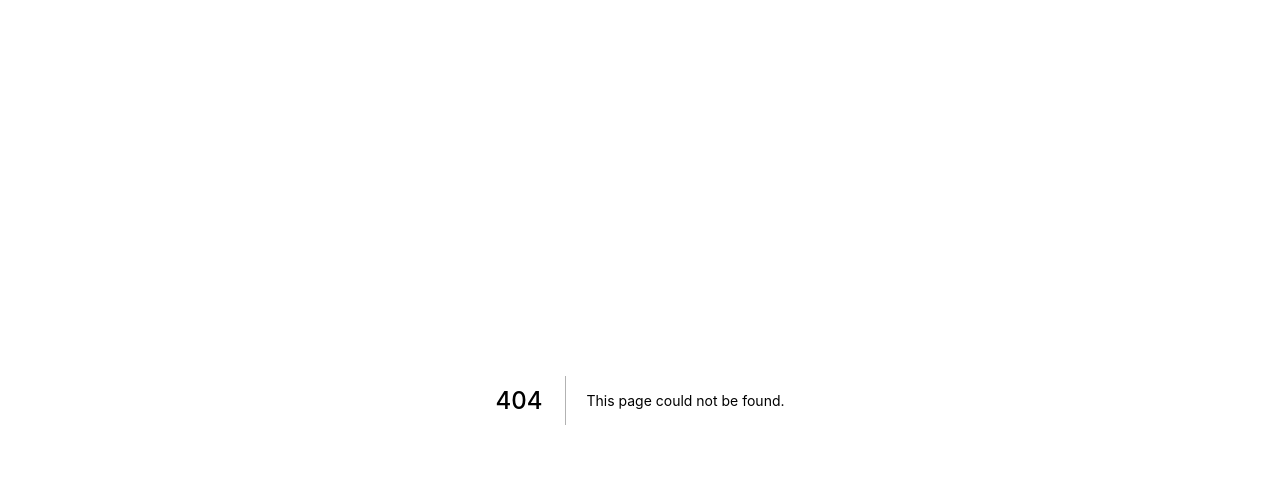
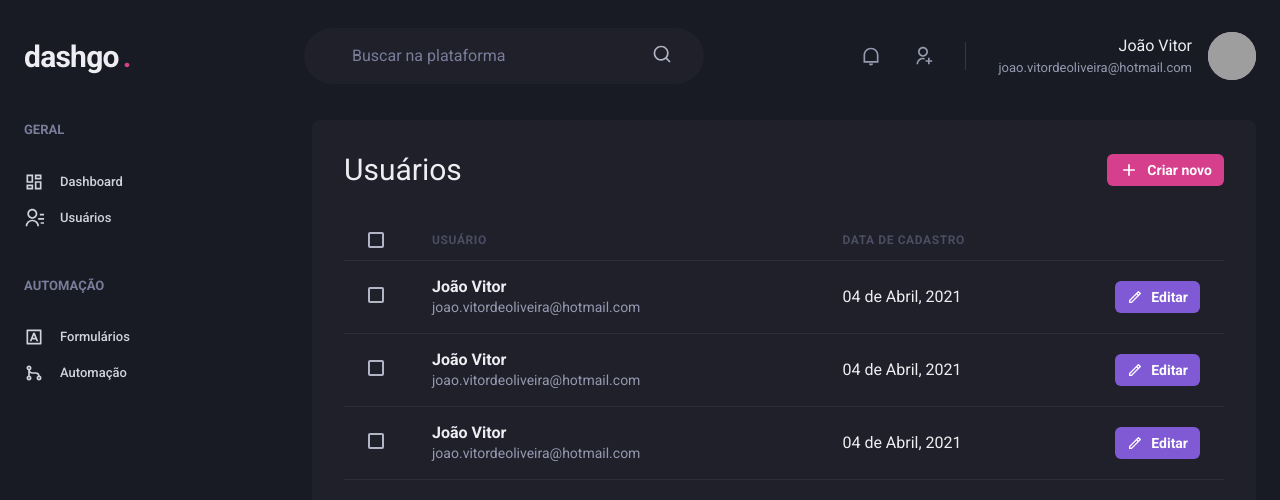
Before and after one commit to joaovitorJS/dashgo, a Next.js app: page /users in a window 1280 px wide. Before the commit this address had no page. Shown: the top 500 px of the page. Built offline with nearby package versions, Linux system fonts and the light colour scheme; grey boxes are pictures that could not be loaded.

Commit message:
Add: Page UserList

```diff
--- /dev/null
+++ b/src/pages/users/index.tsx
@@ -0,0 +1,158 @@
+import {
+  Box,
+  Text,
+  Flex,
+  Heading,
+  Button,
+  Icon,
+  Table,
+  Thead,
+  Tr,
+  Th,
+  Checkbox,
+  Tbody,
+  Td,
+} from '@chakra-ui/react';
+
+import { RiAddLine, RiPencilLine } from 'react-icons/ri';
+import { Header } from '../../components/Header';
+import { Sidebar } from '../../components/Sidebar';
+
+export default function UserList() {
+  return (
+    <Box>
+      <Header />
+
+      <Flex
+        w="100%"
+        my="6"
+        maxWidth={1480}
+        mx="auto"
+        px="6"
+      >
+        <Sidebar />
+
+        <Box
+          flex="1"
+          borderRadius={8}
+          bg="gray.800"
+          p="8"
+        >
+          <Flex mb="8" justify="space-between" align="center">
+            <Heading size="lg" fontWeight="normal">Usuários</Heading>
+
+            <Button
+              as="a"
+              size="sm"
+              fontSize="sm"
+              colorScheme="pink"
+              leftIcon={<Icon as={RiAddLine} fontSize="20"/>}
+            >
+              Criar novo
+            </Button>
+          </Flex>
+
+          <Table colorScheme="whiteAlpha">
+            <Thead>
+              <Tr>
+                <Th px="6" color="gray.300" width="8">
+                  <Checkbox colorScheme="pink" />
+                </Th>
+                <Th>
+                  Usuário
+                </Th>
+                <Th>
+                  Data de cadastro
+                </Th>
+
+                <Th width="8"></Th>
+              </Tr>
+            </Thead>
+            <Tbody>
+              <Tr>
+                <Td px="6">
+                  <Checkbox colorScheme="pink" />
+                </Td>
+                <Td>
+                  <Box>
+                    <Text fontWeight="bold">João Vitor</Text>
+                    <Text fontSize="sm" color="gray.300">joao.vitordeoliveira@hotmail.com</Text>
+                  </Box>
+                </Td>
+                <Td>
+                  04 de Abril, 2021
+                </Td>
+
+                <Td>
+                  <Button
+                    as="a"
+                    size="sm"
+                    fontSize="sm"
+                    colorScheme="purple"
+                    leftIcon={<Icon as={RiPencilLine} fontSize="16"/>}
+                  >
+                   Editar
+                  </Button>
+                </Td>
+              </Tr>
+
+              <Tr>
+                <Td px="6">
+                  <Checkbox colorScheme="pink" />
+                </Td>
+                <Td>
+                  <Box>
+                    <Text fontWeight="bold">João Vitor</Text>
+                    <Text fontSize="sm" color="gray.300">joao.vitordeoliveira@hotmail.com</Text>
+                  </Box>
+                </Td>
+                <Td>
+                  04 de Abril, 2021
+                </Td>
+
+                <Td>
+                  <Button
+                    as="a"
+                    size="sm"
+                    fontSize="sm"
+                    colorScheme="purple"
+                    leftIcon={<Icon as={RiPencilLine} fontSize="16"/>}
+                  >
+                   Editar
+                  </Button>
+                </Td>
+              </Tr>
+
+              <Tr>
+                <Td px="6">
+                  <Checkbox colorScheme="pink" />
+                </Td>
+                <Td>
+                  <Box>
+                    <Text fontWeight="bold">João Vitor</Text>
+                    <Text fontSize="sm" color="gray.300">joao.vitordeoliveira@hotmail.com</Text>
+                  </Box>
+                </Td>
+                <Td>
+                  04 de Abril, 2021
+                </Td>
+
+                <Td>
+                  <Button
+                    as="a"
+                    size="sm"
+                    fontSize="sm"
+                    colorScheme="purple"
+                    leftIcon={<Icon as={RiPencilLine} fontSize="16"/>}
+                  >
+                   Editar
+                  </Button>
+                </Td>
+              </Tr>
+            </Tbody>
+          </Table>
+        </Box>
+      </Flex>
+    </Box>
+  );
+}
```
